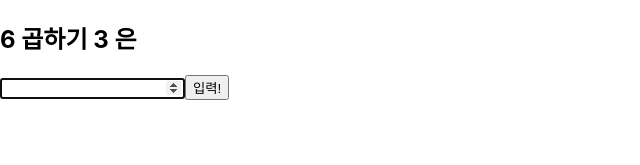
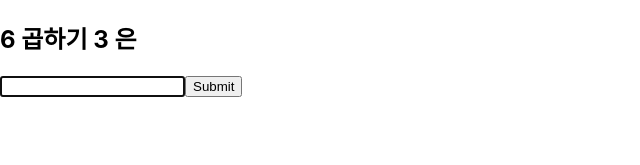
Before and after one commit to vatech-younghoon/next-app, a Next.js app: page /games/Gugudan in a window 1280 px wide. Shown: the top 165 px of the page, without its empty margins (0-640 px from the left). Built offline with nearby package versions, Linux system fonts and the light colour scheme.

Commit message:
[refactor] gugudan with hook-form

```diff
--- a/package.json
+++ b/package.json
@@ -14,7 +14,8 @@
     "next": "12.1.6",
     "prettier": "^2.6.2",
     "react": "17.0.2",
-    "react-dom": "17.0.2"
+    "react-dom": "17.0.2",
+    "react-hook-form": "^7.32.0"
   },
   "devDependencies": {
     "@types/node": "17.0.41",
--- a/pages/games/Gugudan.tsx
+++ b/pages/games/Gugudan.tsx
@@ -1,5 +1,6 @@
 import styled from '@emotion/styled';
 import { FormEvent, useEffect, useRef, useState } from 'react';
+import { SubmitHandler, useForm } from 'react-hook-form';
 
 const Styled = {
   Root: styled.div``,
@@ -9,20 +10,40 @@ const Styled = {
   Button: styled.button``,
   Result: styled.div``,
 };
+
+type Inputs_T = {
+  answer: string;
+};
+
 export default function Gugudan() {
   const RANDOM_NUMBER = () => Math.ceil(Math.random() * 9);
   const EMPTY_VALUE = '';
 
+  const {
+    register,
+    handleSubmit,
+    formState: { errors },
+    setFocus,
+    reset,
+  } = useForm<Inputs_T>();
+
   const [operands1, setOperands1] = useState(RANDOM_NUMBER);
   const [operands2, setOperands2] = useState(RANDOM_NUMBER);
-  const [myAnswer, setMyAnswer] = useState<string>(EMPTY_VALUE);
   const [quizResult, setQuizResult] = useState(EMPTY_VALUE);
-  const inputRef = useRef<HTMLInputElement>(null);
+
+  const onSubmit: SubmitHandler<Inputs_T> = (data) => {
+    if (operands1 * operands2 === Number(data.answer)) {
+      setQuizResult(`정답 ${data.answer}`);
+      setOperands1(RANDOM_NUMBER);
+      setOperands2(RANDOM_NUMBER);
+      return;
+    }
+    setQuizResult(`땡 ${data.answer}`);
+  };
 
   useEffect(() => {
-    if (inputRef.current !== null) {
-      inputRef.current.focus();
-    }
+    setFocus('answer');
+    reset({ answer: '' });
   }, [quizResult]);
 
   return (
@@ -30,28 +51,10 @@ export default function Gugudan() {
       <Styled.Question>
         {operands1} 곱하기 {operands2} 은
       </Styled.Question>
-      <Styled.Form
-        onSubmit={(e: FormEvent<HTMLFormElement>) => {
-          e.preventDefault();
-          if (operands1 * operands2 === Number(myAnswer)) {
-            setQuizResult(`정답 ${myAnswer}`);
-            setOperands1(RANDOM_NUMBER);
-            setOperands2(RANDOM_NUMBER);
-            setMyAnswer(EMPTY_VALUE);
-            return;
-          }
-          setQuizResult(`땡 ${myAnswer}`);
-          setMyAnswer(EMPTY_VALUE);
-        }}
-      >
-        <Styled.AnswerInput
-          ref={inputRef}
-          name="answer"
-          type="number"
-          value={myAnswer}
-          onChange={({ target: { value } }) => setMyAnswer(value)}
-        />
-        <Styled.Button type="submit">입력!</Styled.Button>
+      <Styled.Form onSubmit={handleSubmit(onSubmit)}>
+        <Styled.AnswerInput {...register('answer', { required: true })} />
+        {errors.answer && <span>This field is required</span>}
+        <input type="submit" />
       </Styled.Form>
       <Styled.Result>{quizResult}</Styled.Result>
     </Styled.Root>
--- a/tsconfig.json
+++ b/tsconfig.json
@@ -13,7 +13,8 @@
     "resolveJsonModule": true,
     "isolatedModules": true,
     "jsx": "preserve",
-    "incremental": true
+    "incremental": true,
+    "downlevelIteration": true
   },
   "include": ["next-env.d.ts", "**/*.ts", "**/*.tsx"],
   "exclude": ["node_modules"]
```
Also changed, not shown: 1 other file (tests, documents, lock files or other folders).
